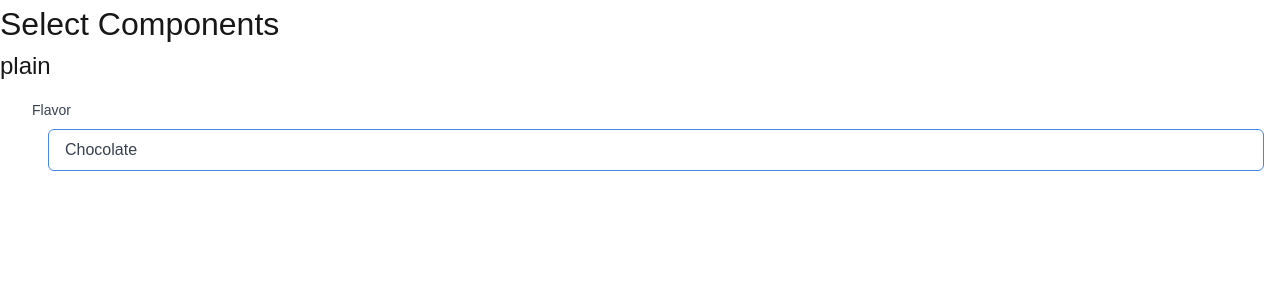
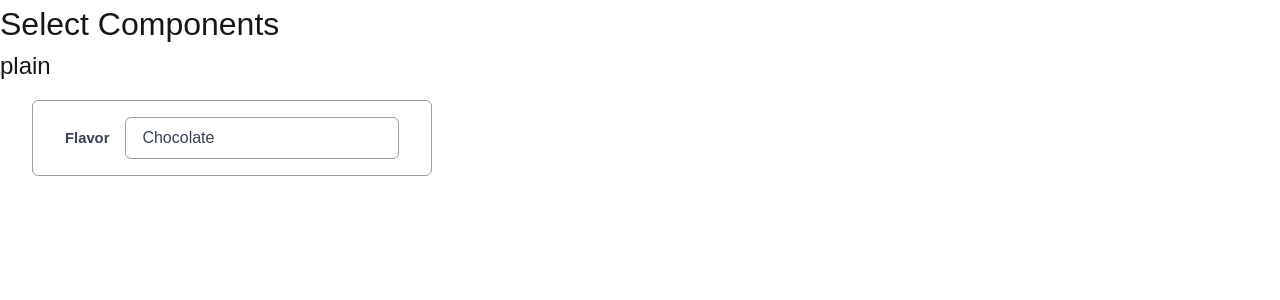
Before and after one commit to Gizmo-Verindipencil/My-React-Select, a Next.js app: page / in a window 1280 px wide. Shown: the top 300 px of the page. Built offline with nearby package versions, Linux system fonts and the light colour scheme.

Commit message:
Adjust css style

```diff
--- a/src/components/select/select.module.scss
+++ b/src/components/select/select.module.scss
@@ -1,26 +1,30 @@
 .container {
+  border: 1px solid #9e9e9e;
+  border-radius: 0.375rem;
   display: flex;
-  flex-direction: column;
   margin: 1rem 2rem;
+  padding: 1rem 2rem;
+  width: 25rem;
 }
 
 .label {
-  font-size: 0.875rem;
   color: #374151;
-  margin-bottom: 0.5rem;
+  font-size: 0.925rem;
+  font-weight: bold;
+  margin: 0.6rem 0;
 }
 
 .select {
   appearance: none;
   background-color: white;
-  border: 1px solid #4686e7;
+  border: 1px solid #9e9e9e;
   border-radius: 0.375rem;
   color: #374151;
   cursor: pointer;
   font-size: 1rem;
   margin-left: 1rem;
   padding: 0.5rem 1rem;
-  width: 100%;
+  width: 90%;
 
   &:focus {
     outline: none;
```
